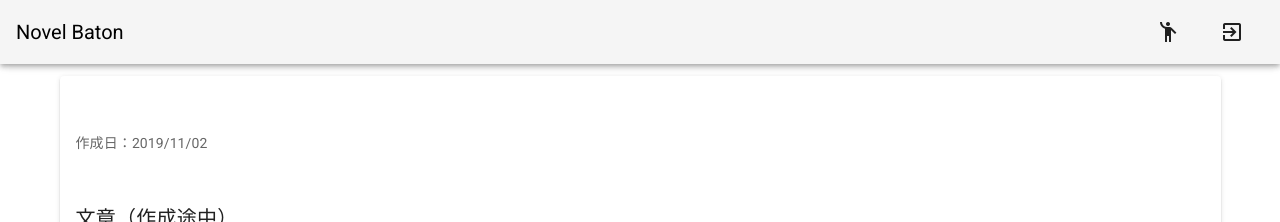
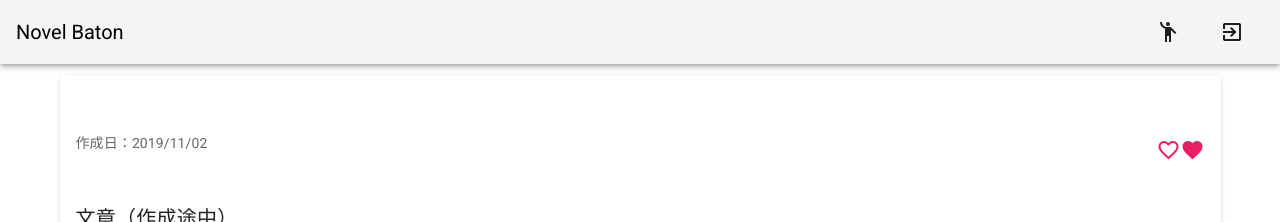
Before and after one commit to Jisedai-labo/novel-baton, a Nuxt app: page /posts/1 in a window 1280 px wide. Shown: the top 222 px of the page. Built offline with nearby package versions, Linux system fonts and the light colour scheme; no server answers; the database is empty.

Commit message:
Update _id.vue

```diff
--- a/pages/posts/_id.vue
+++ b/pages/posts/_id.vue
@@ -2,6 +2,14 @@
   <v-card class="mx-auto py-6">
     <v-card-title class="headline">{{ title }}</v-card-title>
     <v-card-text>
+      <div class="float-right">
+        <v-btn text class="pa-0" style="min-width: auto;">
+          <v-icon color="pink">mdi-heart-outline</v-icon>
+        </v-btn>
+        <v-btn text class="pa-0" style="min-width: auto;">
+          <v-icon color="pink">mdi-heart</v-icon>
+        </v-btn>
+      </div>
       <p class="subtitle">作成日：2019/11/02</p>
       <p class="title text--primary mt-12">文章（作成途中）</p>
       <div class="text--primary">
@@ -34,12 +42,12 @@
       </div>
     </v-card-text>
     <v-card-actions class="justify-center">
-      <v-btn raised large color="grey lighten-1 accent-4" @click="goback">
-        戻る
-      </v-btn>
-      <v-btn raised large color="primary accent-4" @click="post">
-        追加する
-      </v-btn>
+      <v-btn raised large color="grey lighten-1 accent-4" @click="goback"
+        >戻る</v-btn
+      >
+      <v-btn raised large color="primary accent-4" @click="post"
+        >追加する</v-btn
+      >
     </v-card-actions>
   </v-card>
 </template>
@@ -98,7 +106,7 @@ export default {
                 'normal',
                 '400x400'
               )
-              raw.userURL = this.postUsers[postUserIndex].id
+              raw.userURL = '/users/' + this.postUsers[postUserIndex].id
               this.nextOrder = raw.order + 1
             })
             this.contents = arrays
```
